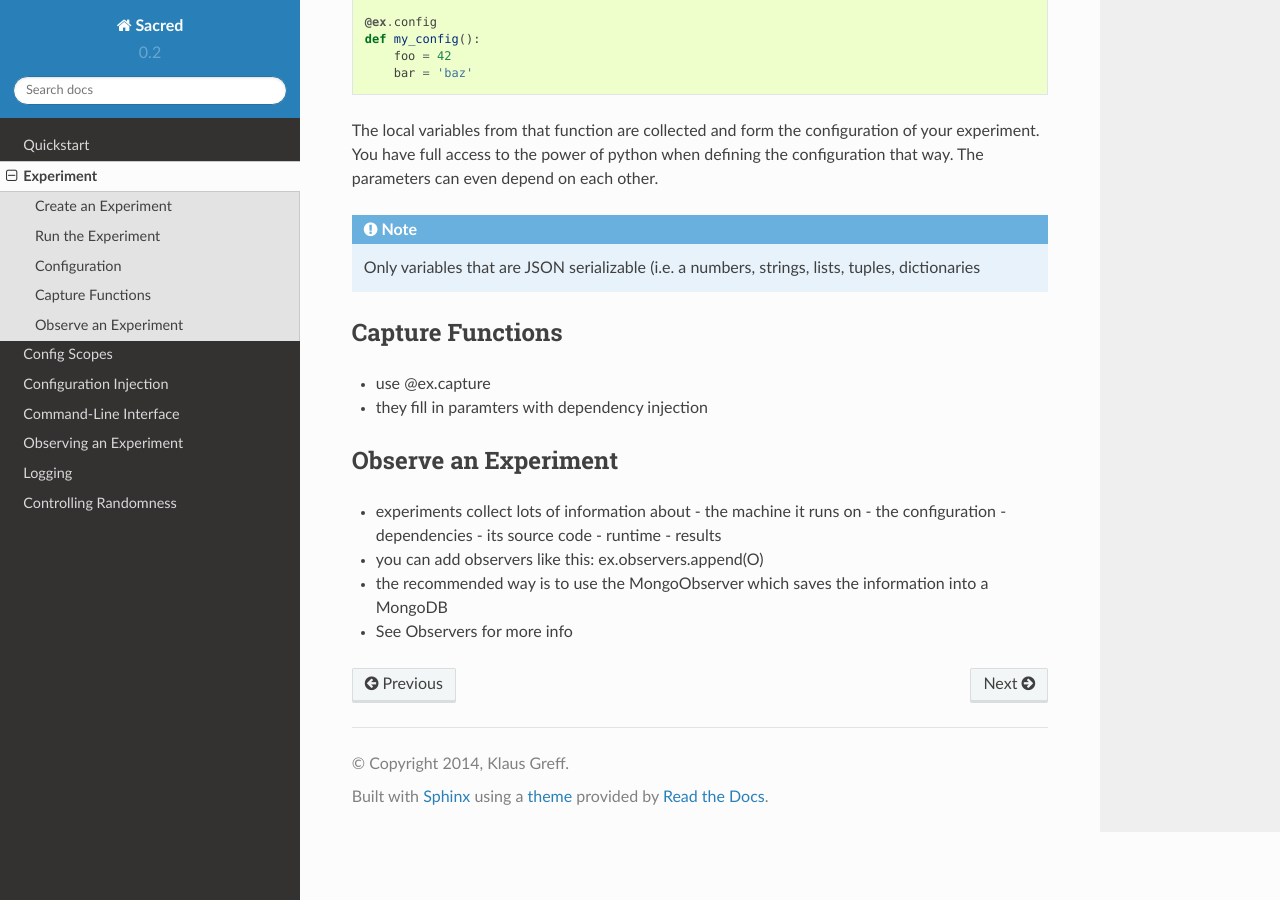
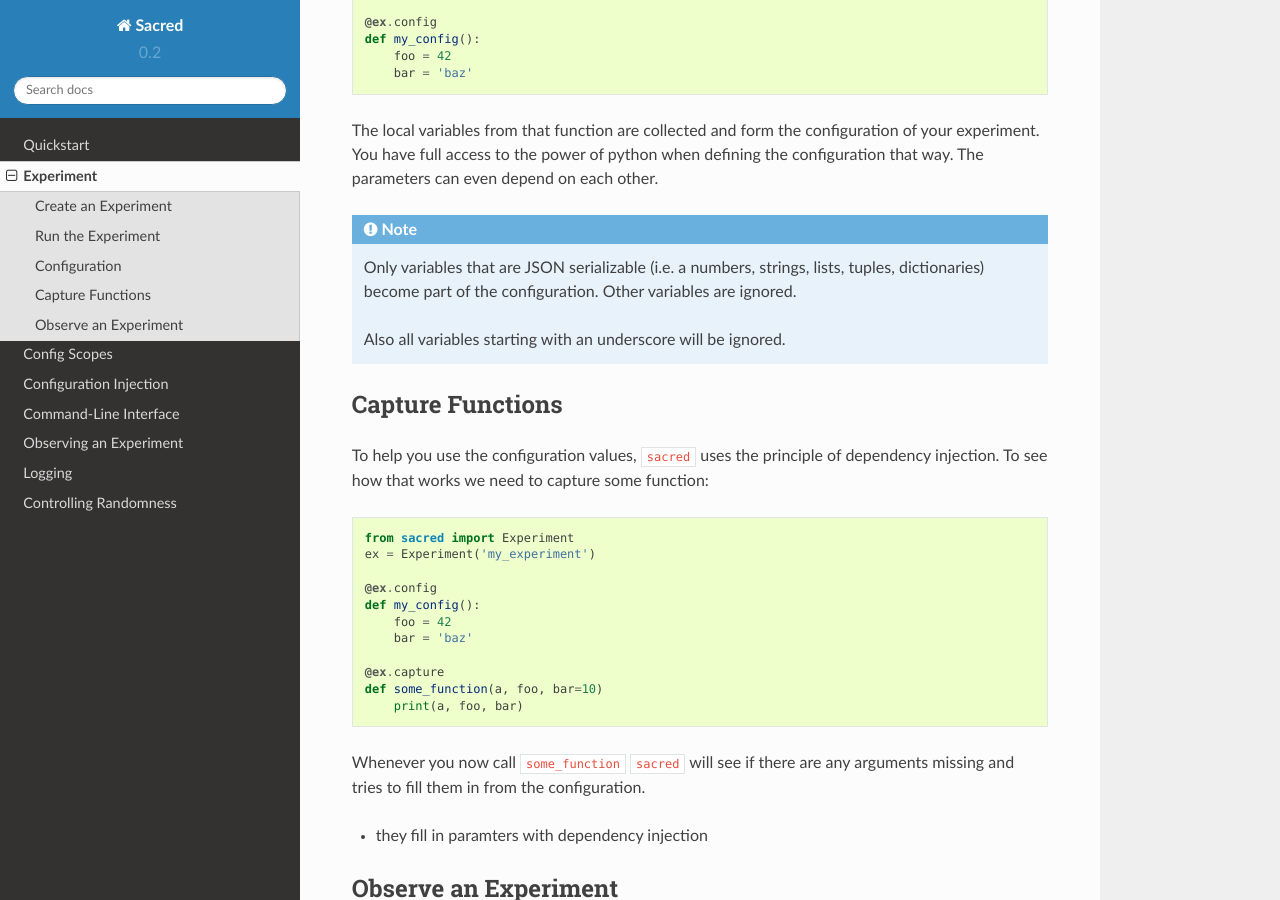
Before and after one commit to IDSIA/sacred, a Sphinx documentation site: the page built from docs/experiment.rst, in a window 1280 px wide and 900 px high, scrolled down 1812 px. Built offline with Sphinx 7.4.7 and the Read the Docs theme 2.0.0, drawn with Linux system fonts in a browser that asks for light colours.

Commit message:
WIP: continue documenting experiment

```diff
--- a/docs/experiment.rst
+++ b/docs/experiment.rst
@@ -100,12 +100,36 @@
 
 .. note::
     Only variables that are JSON serializable (i.e. a numbers, strings,
-    lists, tuples, dictionaries
+    lists, tuples, dictionaries) become part of the configuration. Other
+    variables are ignored.
+
+    Also all variables starting with an underscore will be ignored.
 
 
 Capture Functions
 =================
-* use @ex.capture
+To help you use the configuration values, ``sacred`` uses the principle of
+dependency injection. To see how that works we need to capture some function:
+
+.. code-block:: python
+
+    from sacred import Experiment
+    ex = Experiment('my_experiment')
+
+    @ex.config
+    def my_config():
+        foo = 42
+        bar = 'baz'
+
+    @ex.capture
+    def some_function(a, foo, bar=10)
+        print(a, foo, bar)
+
+Whenever you now call ``some_function`` ``sacred`` will see if there are any
+arguments missing and tries to fill them in from the configuration.
+
+
+
 * they fill in paramters with dependency injection
 
 Observe an Experiment
```
